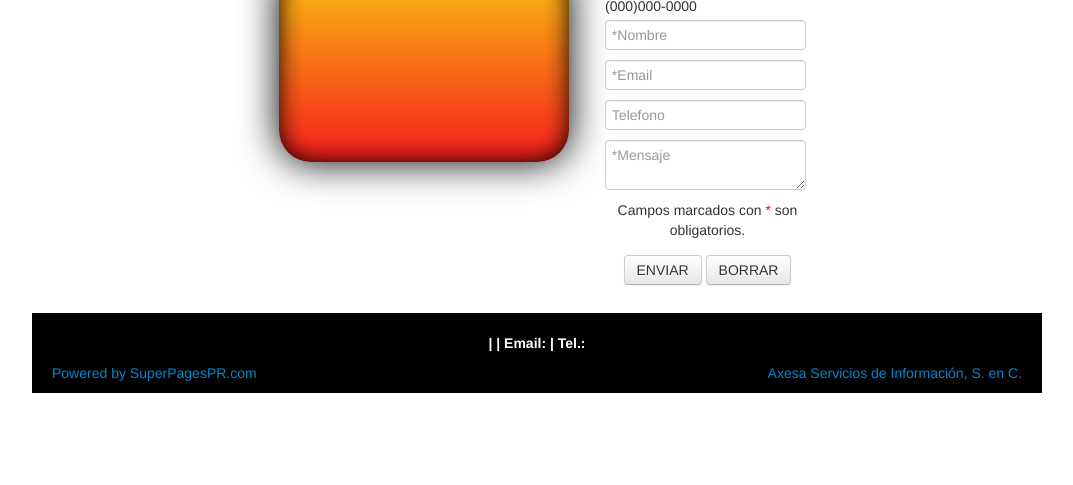
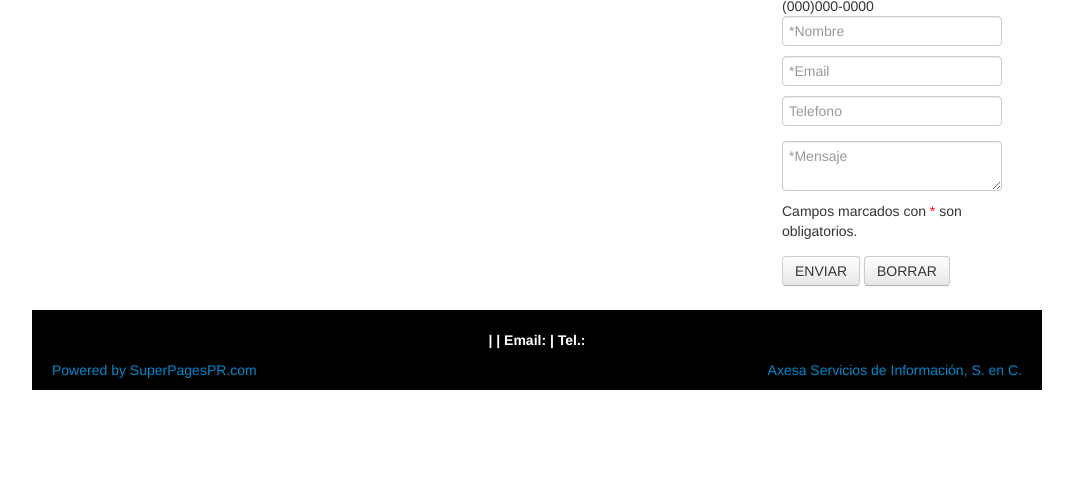
Before and after one commit to ysidro/Plantilla, a plain HTML site: page @almonte/nohack.html in a window 1280 px wide. Shown: the part 315-800 px from the top of the page, without its empty margins (108-1181 px from the left). Drawn offline with Linux system fonts and the light colour scheme.

Commit message:
Mejoras arreglos en el css del formulario

```diff
--- a/@almonte/css/style.css
+++ b/@almonte/css/style.css
@@ -13,45 +13,25 @@
 article, aside,.span1,.span2,.span3,.span4,.span5,.span6,.span7,.span8,.span9,.span10,.span11,.span12{
 
 }
-article, aside{}
-/* ===== Etiquetas ======================================================== */
+article, aside{
 
-article{
-	 box-sizing: border-box;
-  -moz-box-sizing: border-box;
-  background-image: -moz-linear-gradient(top,  rgba(249, 198, 16, 1) 0%, rgba(247, 29, 29, 1) 100%);
-  background-image: -webkit-gradient(linear, left top, left bottom, color-stop(0%,rgba(249, 198, 16, 1)), color-stop(100%,rgba(247, 29, 29, 1)));
-  background-image: -webkit-linear-gradient(top,  rgba(249, 198, 16, 1) 0%,rgba(247, 29, 29, 1) 100%);
-  background-image: -o-linear-gradient(top,  rgba(249, 198, 16, 1) 0%,rgba(247, 29, 29, 1) 100%);
-  background-image: -ms-linear-gradient(top,  rgba(249, 198, 16, 1) 0%,rgba(247, 29, 29, 1) 100%);
-  background-image: linear-gradient(to bottom,  rgba(249, 198, 16, 1) 0%,rgba(247, 29, 29, 1) 100%);
-  filter: progid:DXImageTransform.Microsoft.gradient( startColorstr='#F9C610', endColorstr='#F71D1D',GradientType=0 );
-  width: 290px;
-  height: 200px;
-  float: left;
-  margin: 30px;
-  opacity: 1;
-  border-radius: 32px;
-  -webkit-border-radius: 32px;
-  -moz-border-radius: 32px;
-  -ms-border-radius: 32px;
-  -o-border-radius: 32px;
-  box-shadow: 0px 0px 39px 0px #000000,0px 0px 23px 0px #000000 inset;
-  -webkit-box-shadow: 0px 0px 39px 0px #000000,0px 0px 23px 0px #000000 inset;
-  -moz-box-shadow: 0px 0px 39px 0px #000000,0px 0px 23px 0px #000000 inset;
-  -ms-box-shadow: 0px 0px 39px 0px #000000,0px 0px 23px 0px #000000 inset;
-  -o-box-shadow: 0px 0px 39px 0px #000000,0px 0px 23px 0px #000000 inset;
-
-}
-aside{
 	float: left;
 	margin: 0px 2px;
 	overflow: hidden;
 	padding: 4px;
-	width: 205px;
+
+
+}
+/* ===== Etiquetas ======================================================== */
+
+article{
+	width : 50%;
+}
+aside{
+	width: 220px;
 }
 body{
-	background: url("../images/bg.png");
+	background:#fff;
 	margin:0px auto;
 	width: 1000px;
 }
@@ -120,20 +100,17 @@ section{
 	height: 200px;
 	width: 100%
 }
+
 #formulario{
 	padding:4px;
 	text-align: center;
 }
-#formulario2{
-	padding:4px;
-	text-align: center;
-}
-#formulario2 label{
+#formulario label{
 	float: left;
 	margin-top: 5px;
 	margin-bottom: 14px;
 }
-#formulario2 .text_field_big, #formulario2 .text_field{
+#formulario .text_field_big, #formulario .text_field{
 	float: right;
 	width: 95%;
 }
```
Also changed, not shown: @almonte/index.html (+1 -1 lines), 1 other file.
